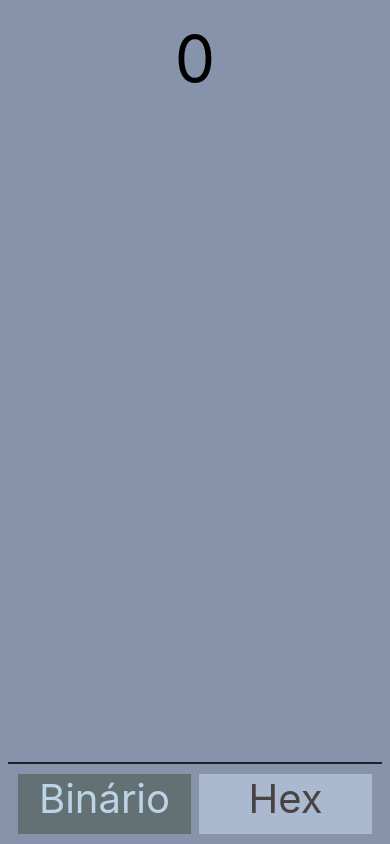
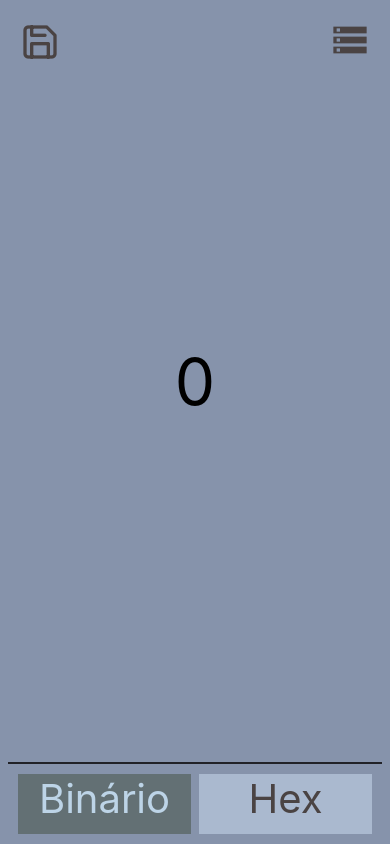
Before and after one commit to lucasnetwork/BitDec, a React Native app in the folder mobile/: screen / in a window 390 px wide. Built offline with nearby package versions, Linux system fonts and the light colour scheme.

Commit message:
add icons in Home view

```diff
--- a/mobile/src/views/Home/index.js
+++ b/mobile/src/views/Home/index.js
@@ -1,10 +1,12 @@
 import React, { useEffect, useState } from 'react';
+import { Feather, MaterialIcons } from '@expo/vector-icons';
 import Container, {
 	ContainerButtons,
 	Button,
 	TextButton,
 	ContainerInputs,
 	Input,
+	ContainerIcons,
 } from './styles';
 import ResultText from '../../components/ResultText';
 
@@ -52,6 +54,10 @@ const Home = () => {
 
 	return (
 		<Container>
+			<ContainerIcons>
+				<Feather name="save" size={40} color="#4A4343" />
+				<MaterialIcons name="storage" size={40} color="#4A4343" />
+			</ContainerIcons>
 			<ResultText value={valueFormat} />
 			<ContainerInputs>
 				<Input
--- a/mobile/src/views/Home/styles.js
+++ b/mobile/src/views/Home/styles.js
@@ -56,3 +56,11 @@ export const Input = styled.TextInput`
 	font-size: 48px;
 	color: #bdd4e7;
 `;
+
+export const ContainerIcons = styled.View`
+	flex-direction: row;
+	justify-content: space-between;
+	width: 100%;
+	padding-left: 20px;
+	padding-right: 20px;
+`;
```
